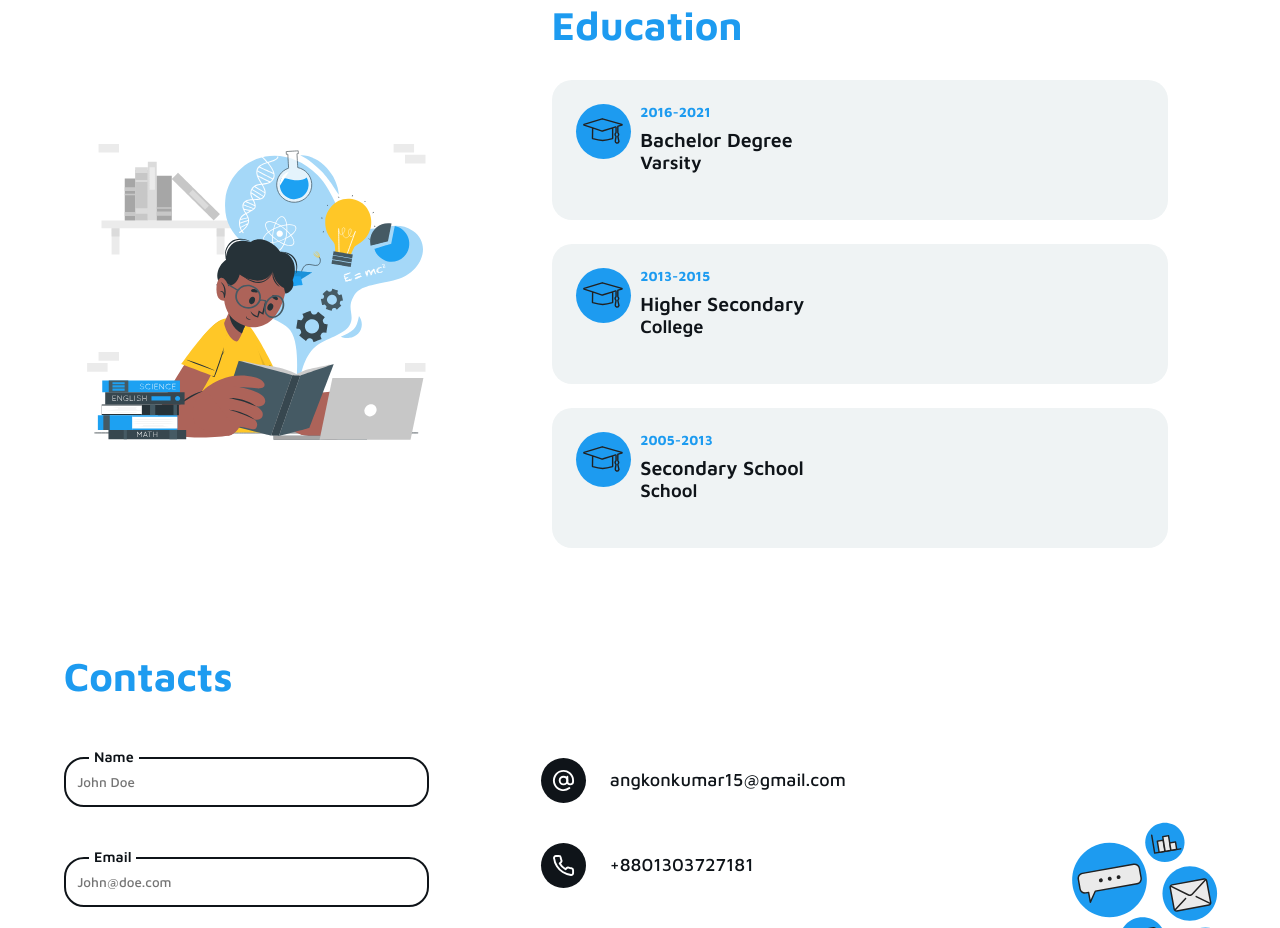
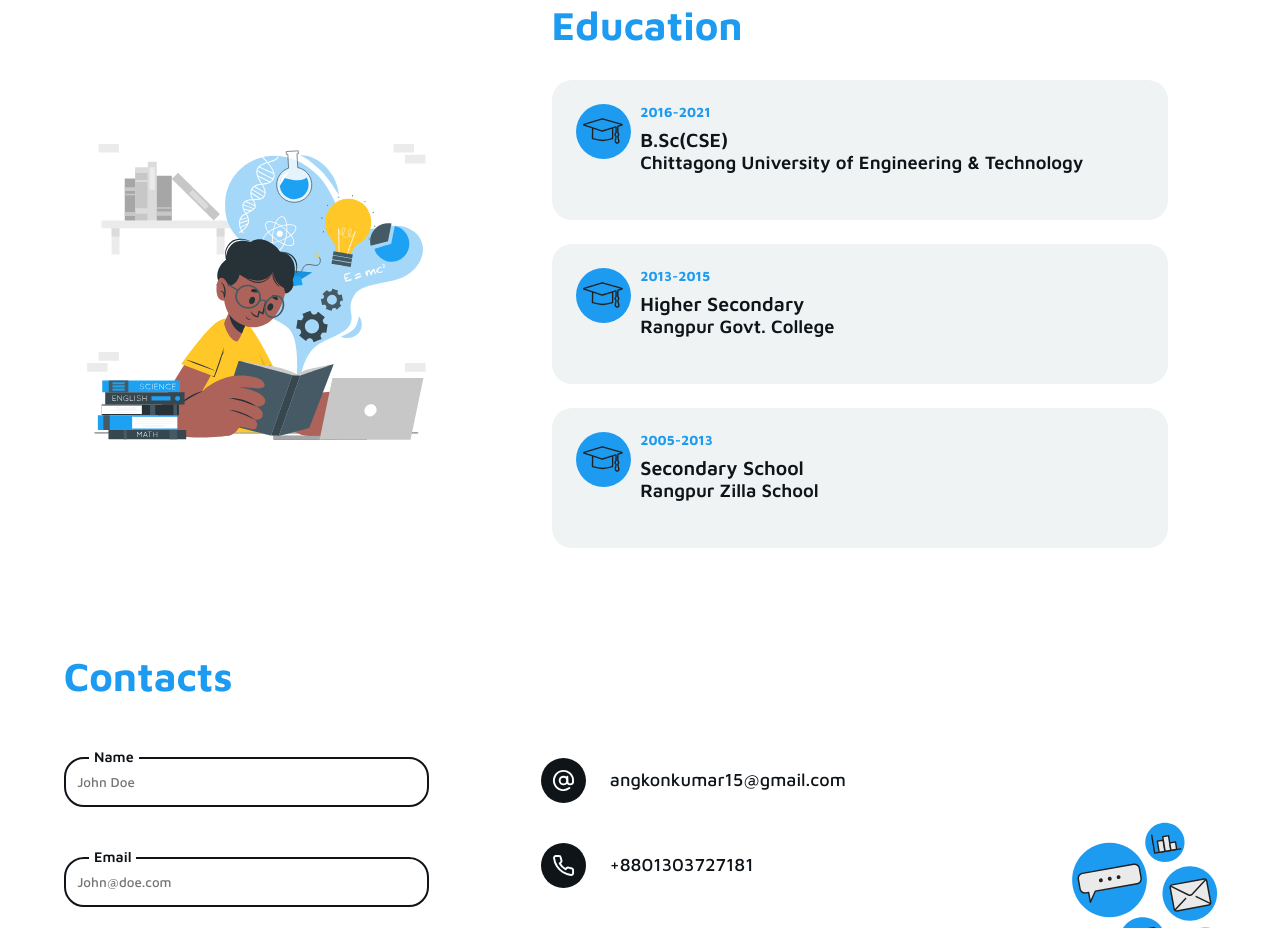
Before and after one commit to akr5515/angkon-portfolio-react, a React (Create React App) app: page / in a window 1280 px wide. Shown: the part 3240-4168 px from the top of the page. Built offline with nearby package versions, Linux system fonts and the light colour scheme; a web font is replaced by a local one.

Commit message:
fix: data modified

```diff
--- a/src/data/educationData.js
+++ b/src/data/educationData.js
@@ -1,21 +1,21 @@
 export const educationData = [
   {
     id: 1,
-    institution: "Varsity",
-    course: "Bachelor Degree",
+    institution: "Chittagong University of Engineering & Technology",
+    course: "B.Sc(CSE)",
     startYear: "2016",
     endYear: "2021",
   },
   {
     id: 2,
-    institution: "College",
+    institution: "Rangpur Govt. College",
     course: "Higher Secondary",
     startYear: "2013",
     endYear: "2015",
   },
   {
     id: 3,
-    institution: "School",
+    institution: "Rangpur Zilla School",
     course: "Secondary School",
     startYear: "2005",
     endYear: "2013",
```
